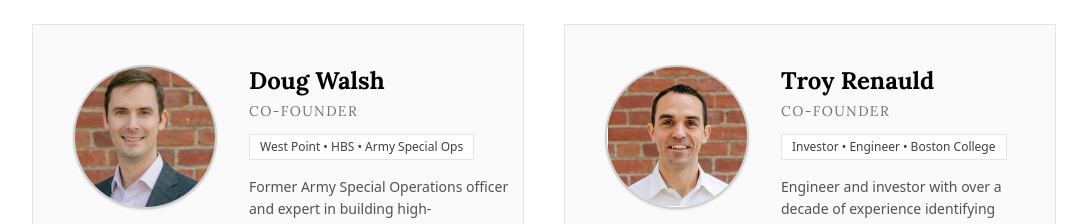
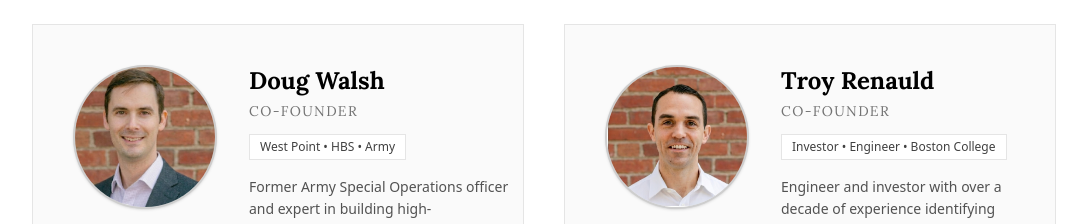
Before and after one commit to douglasnwalsh-max/wallander-group, a React (Vite) app: page / in a window 1280 px wide. Shown: the part 1340-1564 px from the top of the page, without its empty margins (96-1183 px from the left). Built offline with nearby package versions, Linux system fonts and the light colour scheme; a web font is replaced by a local one.

Commit message:
Update Doug Walsh bio tag to Army

```diff
--- a/src/App2.jsx
+++ b/src/App2.jsx
@@ -395,7 +395,7 @@ const Home = () => {
                 <h3 className="text-2xl font-serif font-bold text-black mb-1">Doug Walsh</h3>
                 <div className="text-sm font-serif text-neutral-500 uppercase tracking-widest mb-3">Co-Founder</div>
                 <div className="inline-block bg-white border border-neutral-200 px-2.5 py-1 text-xs text-neutral-700 font-medium mb-4">
-                  West Point • HBS • Army Special Ops
+                  West Point • HBS • Army
                 </div>
                 <p className="text-neutral-600 font-light leading-relaxed text-sm mb-6">
                   Former Army Special Operations officer and expert in building high-performance technical teams. Dedicated to preserving the precision and culture of New England’s technical firms. Doug and his wife reside in Quincy, MA with their two children and beloved mutt.
```
